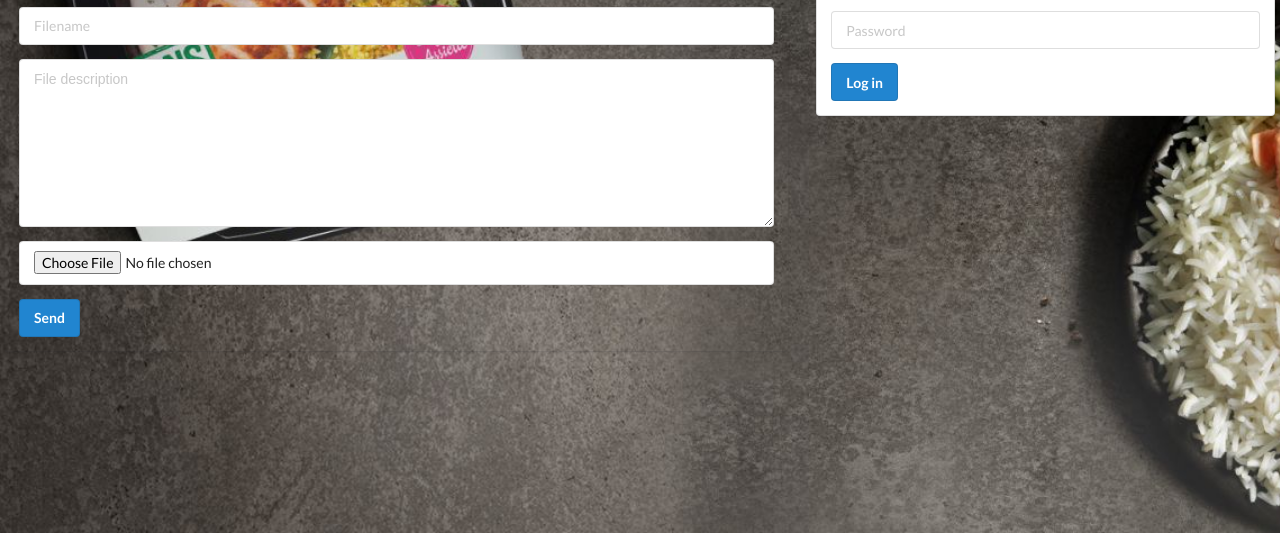
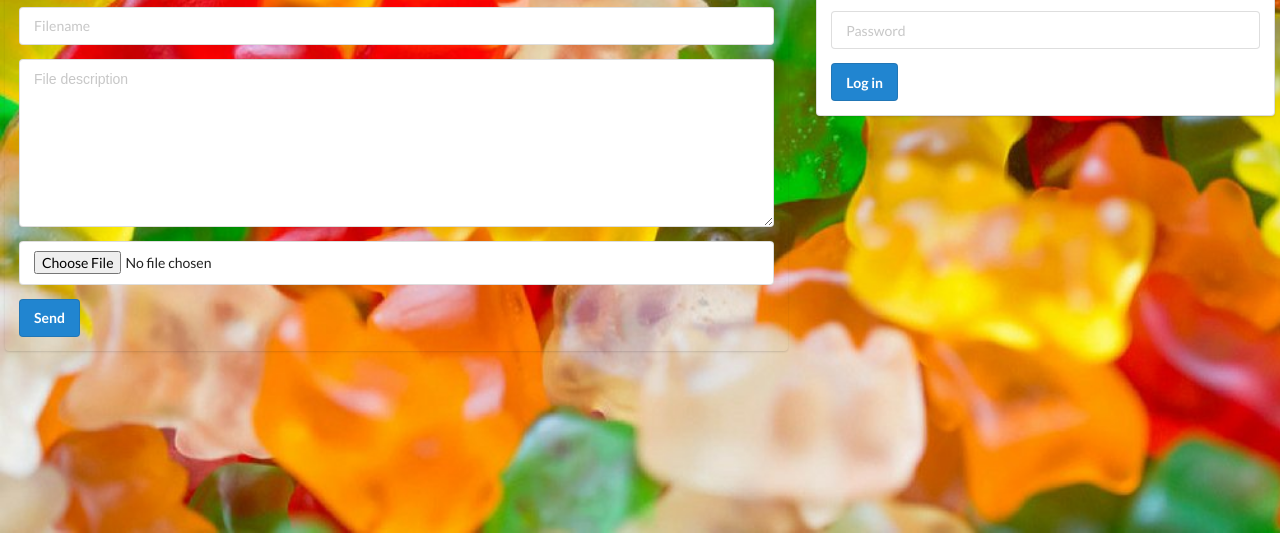
Before and after one commit to LucentDread/ProjetCyberRange, a plain HTML site: page Web/Extranet/customer.html in a window 1280 px wide. Shown: the part 267-800 px from the top of the page. Drawn offline with Linux system fonts and the light colour scheme.

Commit message:
background

```diff
--- a/Web/Extranet/customer.html
+++ b/Web/Extranet/customer.html
@@ -5,7 +5,7 @@
   <title>Fleury Michou</title>
   <link rel="stylesheet" href="../semantic/semantic.min.css">
 </head>
-<body style="background-image:url('img/bg_default_nb.jpg');background-size:cover;background-attachment:fixed;">
+<body style="background-image:url('img/background.jpg');background-size:cover;background-attachment:fixed;">
   <img class="ui image" src="https://semantic-ui.com/images/wireframe/image.png" alt="Ici la bannière" style="width:100%;border:1px solid black;height:100px;">
   <div class="ui huge menu" style="margin-top:0;">
     <a href="index.html" class="active item">Home</a>
```
Also changed, not shown: Web/Extranet/index.html (+1 -1 lines), Web/Extranet/news.html (+1 -1 lines), Web/Extranet/opinion.html (+1 -1 lines), Web/Extranet/team.html (+1 -1 lines), Web/Extranet/img/background.jpg (added), Web/Extranet/img/bg_default_nb.jpg (deleted).
